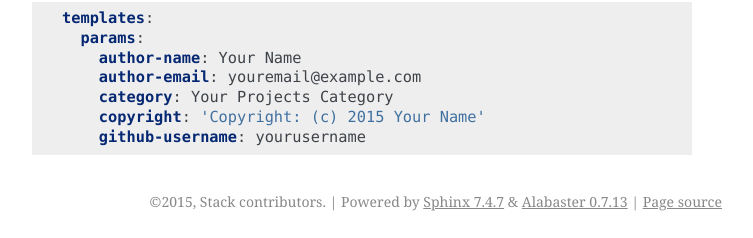
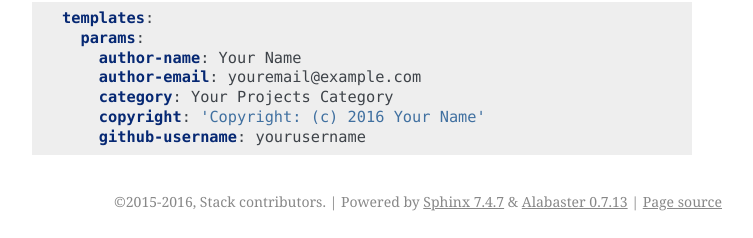
Before and after one commit to commercialhaskell/stack, a Sphinx documentation site: the page built from doc/yaml_configuration.md, in a window 1280 px wide and 900 px high, scrolled down 9684 px. Shown: the part 659-897 px from the top of the window, without its empty margins (388-1141 px from the left). Built offline with Sphinx 7.4.7, drawn with Linux system fonts in a browser that asks for light colours.

Commit message:
Bump copyright years

````diff
--- a/doc/conf.py
+++ b/doc/conf.py
@@ -47,7 +47,7 @@ master_doc = 'index'
 
 # General information about the project.
 project = u'stack'
-copyright = u'2015, Stack contributors'
+copyright = u'2015-2016, Stack contributors'
 author = u'Stack contributors'
 
 # The version info for the project you're documenting, acts as replacement for
--- a/doc/yaml_configuration.md
+++ b/doc/yaml_configuration.md
@@ -424,6 +424,6 @@ templates:
     author-name: Your Name
     author-email: youremail@example.com
     category: Your Projects Category
-    copyright: 'Copyright: (c) 2015 Your Name'
+    copyright: 'Copyright: (c) 2016 Your Name'
     github-username: yourusername
 ```
````
Also changed, not shown: 2 other files.
